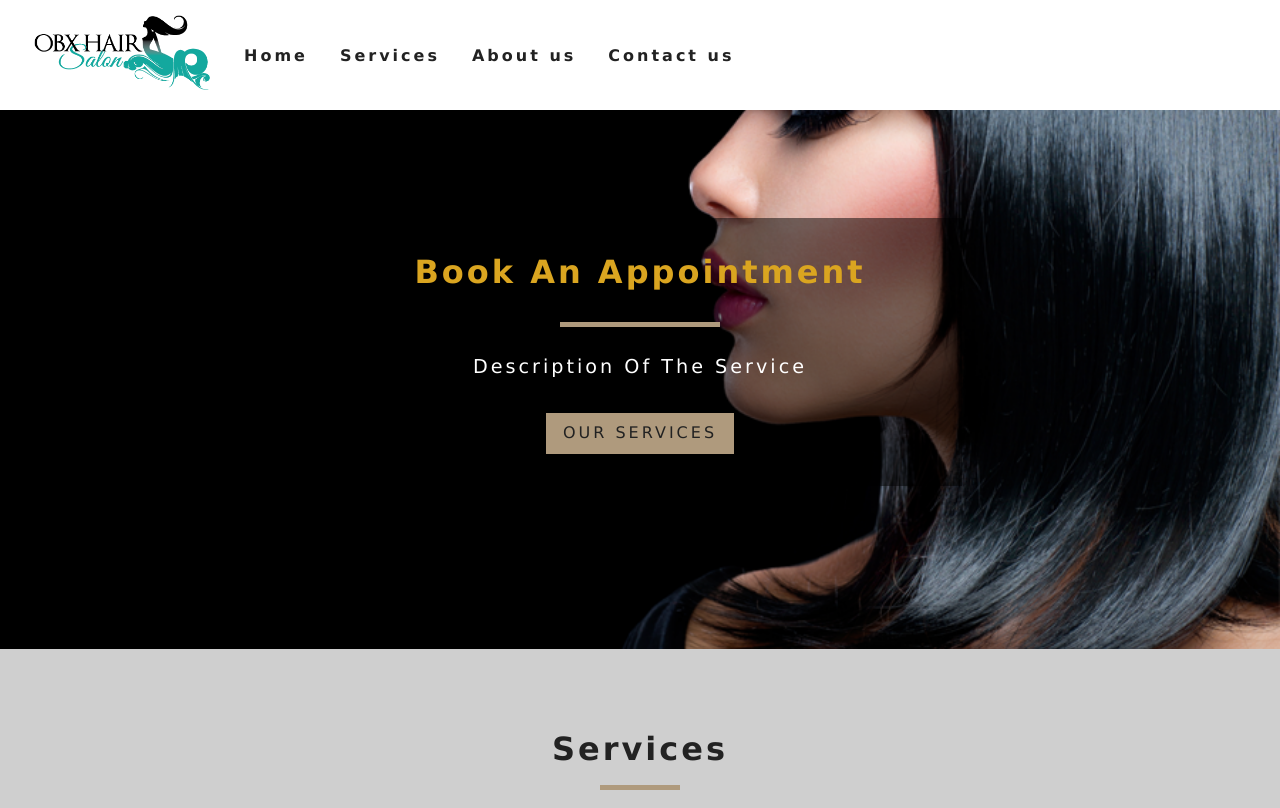
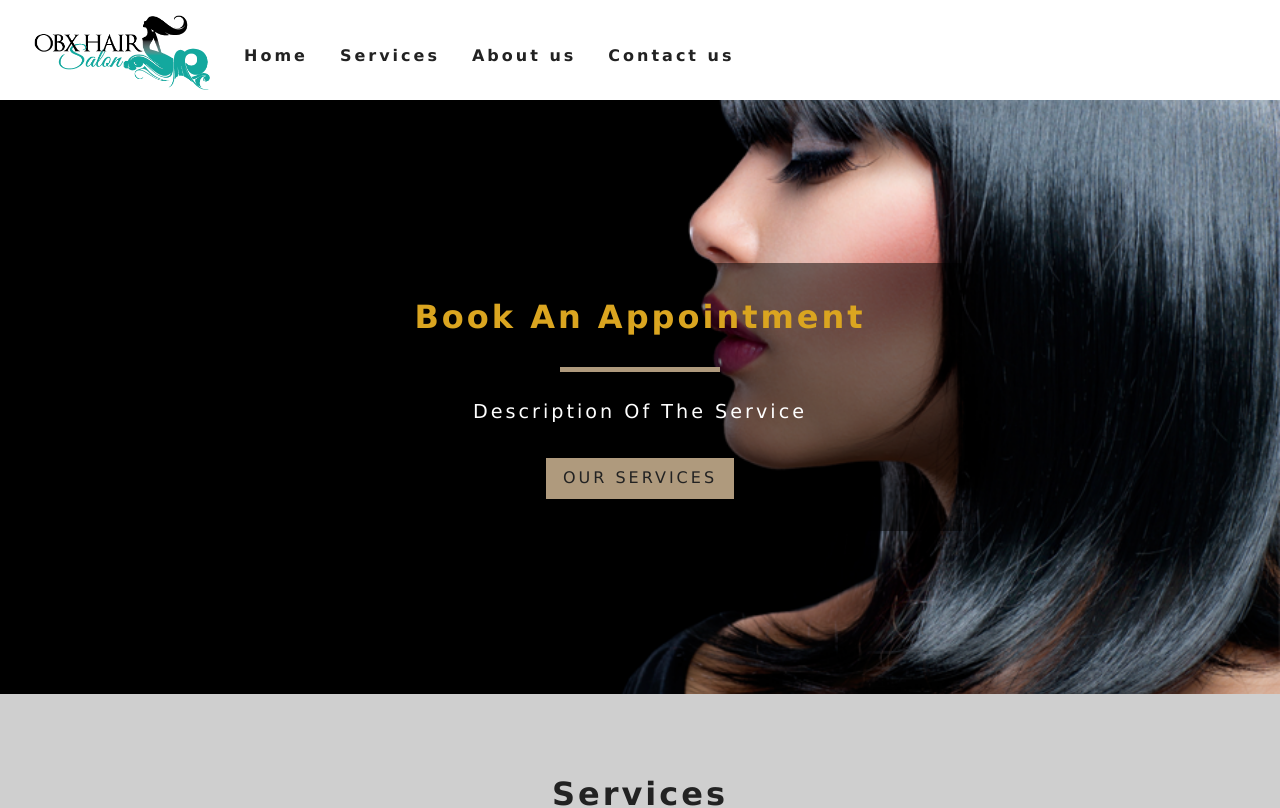
Before and after one commit to azadbagwan/aanamash, a React (Create React App) app: page / in a window 1280 px wide. Shown: the top 808 px of the page. Built offline with nearby package versions, Linux system fonts and the light colour scheme.

Commit message:
updated salon servvices

```diff
--- a/src/App.css
+++ b/src/App.css
@@ -17,7 +17,7 @@
 }
 /* globals */
 body {
-  padding-top: 55px;
+  padding-top: 0;
   color: var(--mainBlack);
   background: var(--mainWhite);
 
@@ -58,7 +58,9 @@ h6 {
   font-weight: bold;
   margin-bottom: 1.5em;
 }
-
+.main-content{
+  padding-top:50px;
+}
 .btn-primary {
   display: inline-block;
   text-decoration: none;
@@ -97,10 +99,12 @@ h6 {
 /* end of globals */
 /* Navbar */
 .navbar {
+
   position: fixed;
   top: 0;
   left: 0;
   width: 100%;
+  height: 10px;
   padding: 0.75rem 2rem;
   background: white;
   z-index: 1;
--- a/src/App.js
+++ b/src/App.js
@@ -15,6 +15,7 @@ function App() {
     <>
 
         <Navbar />
+        <div className="main-content">
         <Switch>
           <Route exact path="/" component={Home} />
           <Route exact path="/services/" component={Services} />
@@ -23,7 +24,7 @@ function App() {
           <Route exact path="/contact_us" component={Contact_us} />
           <Route component={Error} />
         </Switch>
-
+        </div>
     </>
   );
 }
--- a/src/components/StyledHero.js
+++ b/src/components/StyledHero.js
@@ -7,6 +7,6 @@ const StyledHero =styled.header`
   display: flex;
   align-items: center;
   justify-content: center;
-  padding-bottom:15px;
+
 `;
 export default StyledHero;
--- a/src/pages/Home.js
+++ b/src/pages/Home.js
@@ -9,6 +9,8 @@ import FeaturedRooms from "../components/FeaturedRooms"
 export default function Home() {
   return (
   <>
+        <div className="main-content">
+
   <Hero hero="defaultHero" >
     <Banner title="Book an appointment" subtitle="description of the service">
       <Link to="/services" className=" btn-primary">
@@ -18,6 +20,6 @@ export default function Home() {
   </Hero>
   <ServicesHome></ServicesHome>
   <FeaturedRooms></FeaturedRooms>
-
+</div>
   </>);
 }
```
